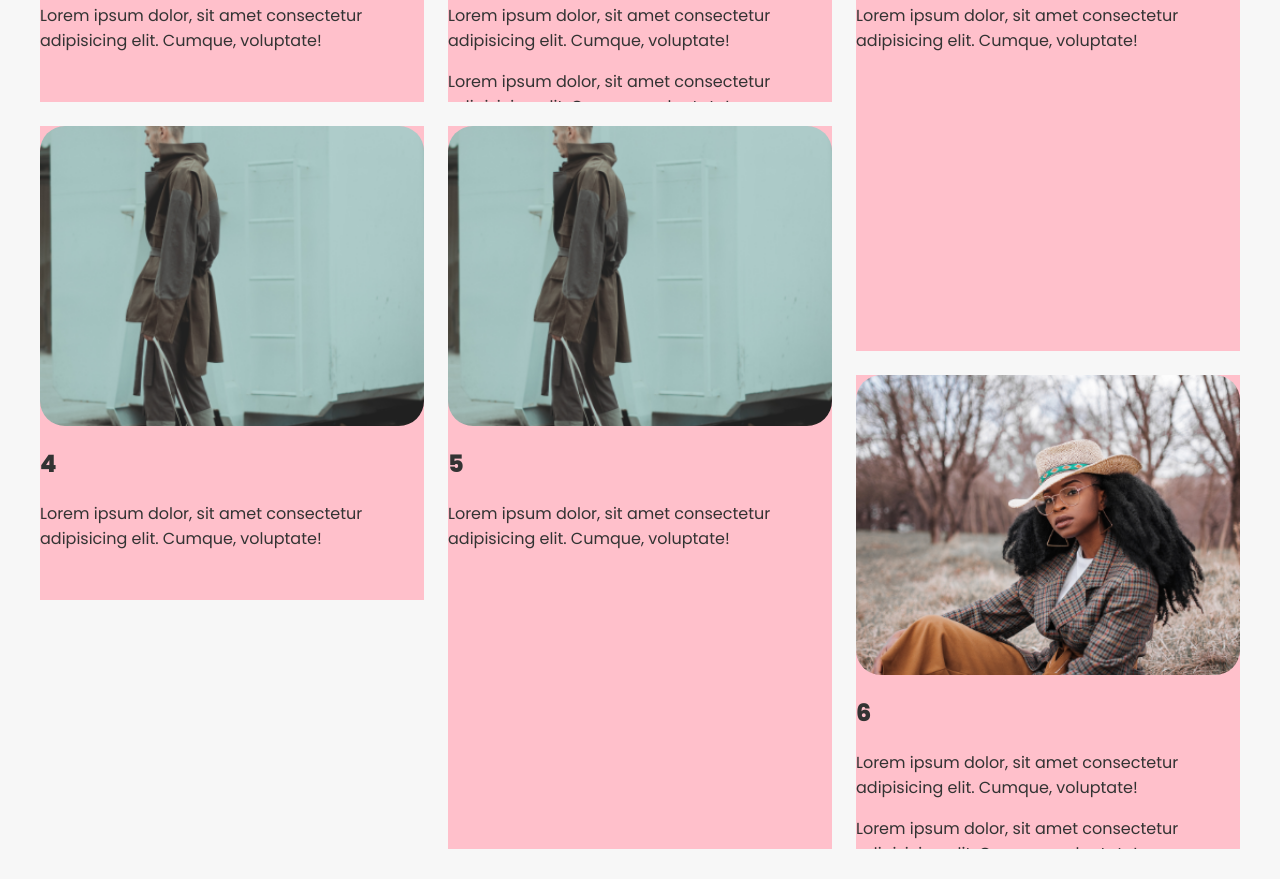
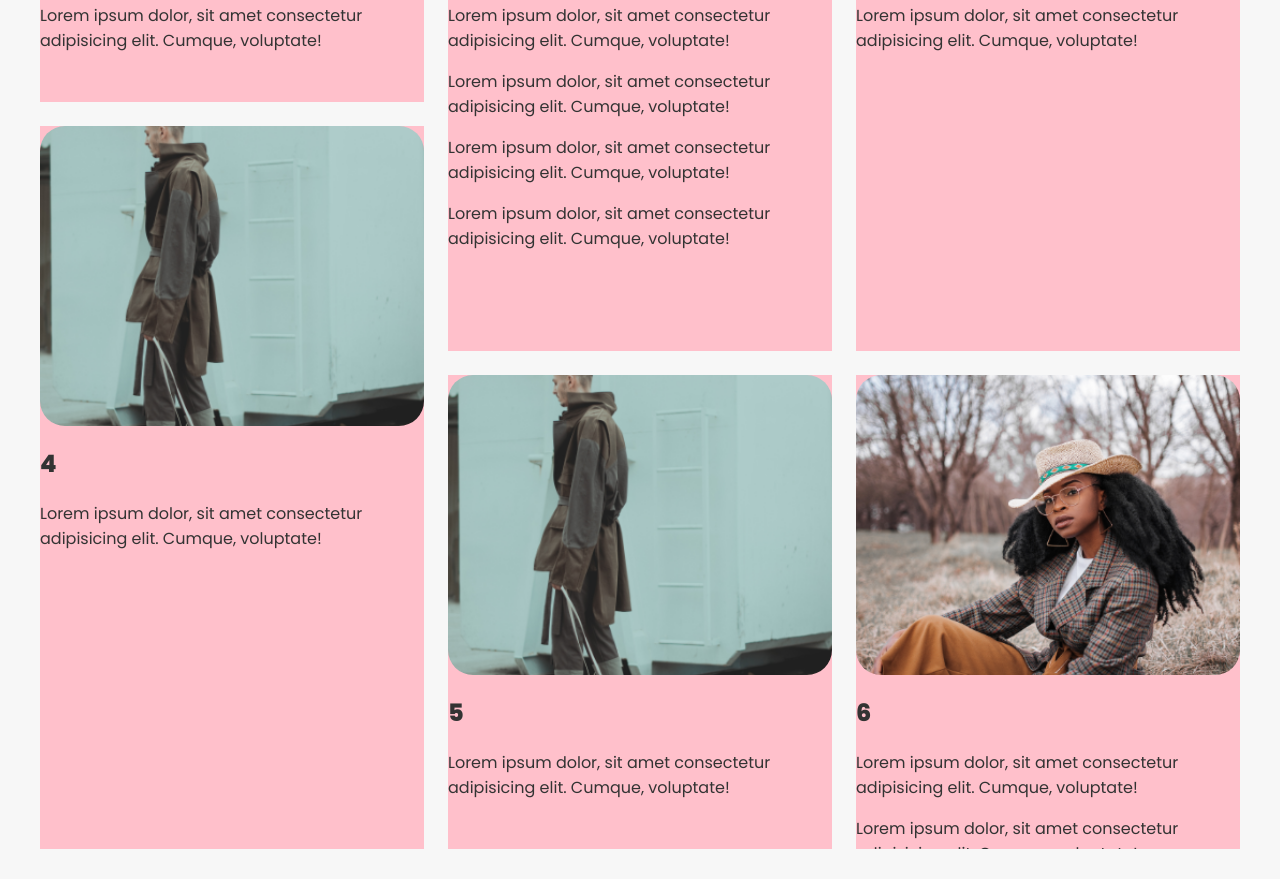
Before and after one commit to LillianLuzinsky/css-grid-layouts-starter-files, a plain HTML site: page 4 - masonry/index.html in a window 1280 px wide. Shown: the part 540-1419 px from the top of the page. Drawn offline with Linux system fonts and the light colour scheme.

```diff
--- a/4 - masonry/index.html
+++ b/4 - masonry/index.html
@@ -33,7 +33,7 @@
       </a>
 
        <!-- this is the thumbnail div -->
-       <a class="thumbnail short" href="#">
+       <a class="thumbnail tall" href="#">
           <img src="/img/2.png" alt="">
         <h2>2</h2>
         <div class="shape"></div>
@@ -53,7 +53,7 @@
       </a>
 
       <!-- this is the thumbnail div -->
-      <a class="thumbnail short" href="#">
+      <a class="thumbnail tall" href="#">
         <img src="/img/3.png" alt="">
         <h2>4</h2>
         <div class="shape"></div>
@@ -62,7 +62,7 @@
       </a>
 
     <!-- this is the thumbnail div -->
-    <a class="thumbnail tall" href="#">
+    <a class="thumbnail short" href="#">
       <img src="/img/3.png" alt="">
       <h2>5</h2>
       <div class="shape"></div>
--- a/4 - masonry/styles.css
+++ b/4 - masonry/styles.css
@@ -68,6 +68,10 @@ main .tall {
   grid-row: span 3;
 }
 
+/* main .thumbnail:last-child {
+  visibility: hidden;
+} */
+
 @media screen and (max-width: 1024px) {
   main {
     grid-template-columns: 1fr 1fr;
```
